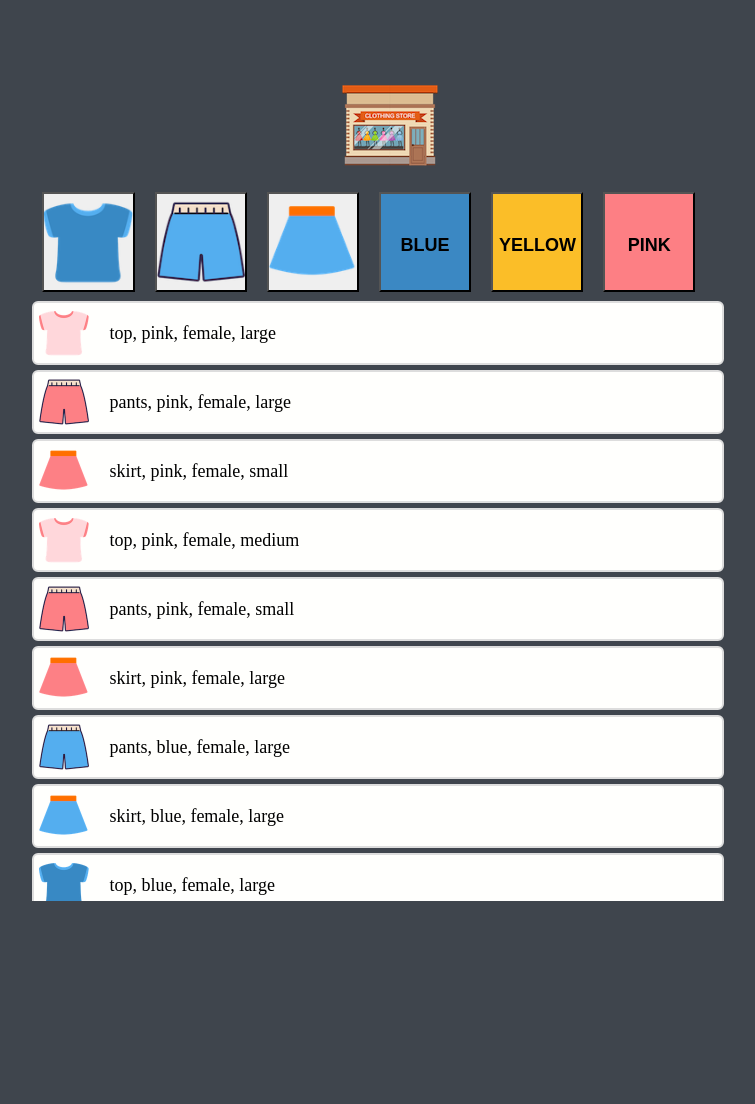
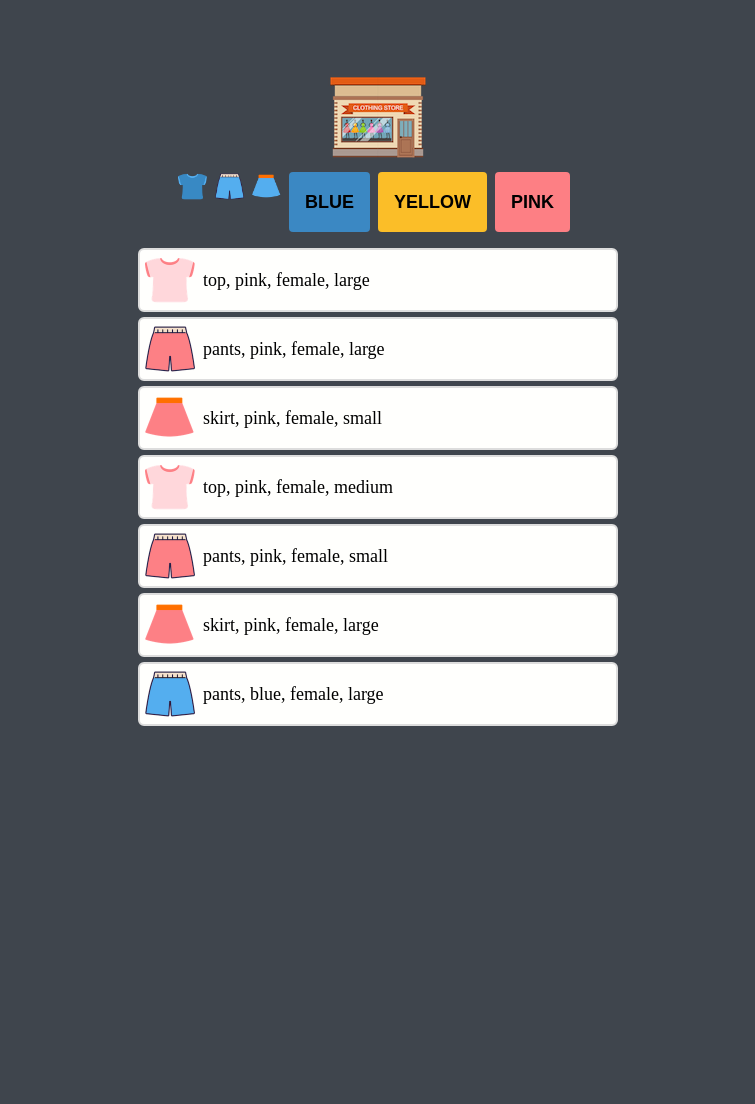
Before and after one commit to soyalattee/dreamcoding-minigame, a plain HTML site: page index.html in a window 1280 px wide. Shown: the whole page, without its empty margins (262-1017 px from the left). After the commit the page ends 816 px from the top, so only its background shows below. Drawn offline with Linux system fonts and the light colour scheme.

Commit message:
css change to flex

```diff
--- a/index.html
+++ b/index.html
@@ -11,12 +11,12 @@
     <div class="game-ground">
       <div class="logo"></div>
       <div class="category">
-        <button class="filter" id="top"></button>
-        <button class="filter" id="pants"></button>
-        <button class="filter" id="skirt"></button>
-        <button class="filter" id="blue">BLUE</button>
-        <button class="filter" id="yellow">YELLOW</button>
-        <button class="filter" id="pink">PINK</button>
+        <button class="filter img-btn" id="top"></button>
+        <button class="filter img-btn" id="pants"></button>
+        <button class="filter img-btn" id="skirt"></button>
+        <button class="filter color-btn" id="blue">BLUE</button>
+        <button class="filter color-btn" id="yellow">YELLOW</button>
+        <button class="filter color-btn" id="pink">PINK</button>
       </div>
       <ul class="item-list"></ul>
     </div>
--- a/style.css
+++ b/style.css
@@ -1,4 +1,5 @@
 :root {
+  /* 사이즈나 색을 변수로 지정해 사용한다 */
   /* color */
   --color-black: #3f454d;
   --color-white: #ffffff;
@@ -6,6 +7,15 @@
   --color-yellow: #fbbe28;
   --color-pink: #fd7f84;
   --color-light-grey: #dfdfdf;
+  /* size */
+  --base-space: 8px;
+  --size-btn: 60px;
+  --size-border: 4px;
+  --btn-font-size: 18px;
+  --size-thumbnail: 50px;
+
+  /* animation */
+  --animation-duration: 300ms;
 }
 
 * {
@@ -14,42 +24,62 @@
 
 body {
   background-color: var(--color-black);
+  display: flex;
+  justify-content: center;
+  align-items: center;
+  /* height: 100vh; */
 }
 
 .game-ground {
-  position: absolute;
-  top: 10%;
-  left: 20%;
-  width: 60%;
-  height: 1024px;
+  display: flex;
+  /* 정렬 축 결정 */
+  flex-direction: column;
+  /* 아이템들을 축의 중앙 으로 정렬 정 가운데로 오게 */
+  justify-content: center;
+  /* 아이템들 중앙라인 으로 정렬 */
+  align-items: center;
+  width: 100vh;
+  height: 100vh;
 }
 
 .logo {
-  position: absolute;
-  left: 45%;
   width: 100px;
   height: 100px;
+  cursor: pointer;
+  transition: transform var(--animation-duration) ease;
   background-image: url("./img/logo.png");
   background-repeat: no-repeat;
+  background-position: right;
+}
+
+/* 마우스 hover 시 커지는 애니메이션 추가 */
+.logo:hover,
+.filter:hover {
+  transform: scale(1.1);
 }
 
 .category {
-  position: absolute;
-  top: 10%;
-  left: 5%;
-  width: 90%;
-  height: 100px;
+  display: flex;
+  width: 50%;
 }
 .filter {
-  float: left;
-  width: calc(80% / 6);
-  height: 100px;
-  margin: 10px;
+  background-color: transparent;
+  border: none;
+  outline: none;
+  cursor: pointer;
   text-align: center;
-  line-height: 100px;
-  font-size: large;
   font-weight: bold;
-  background-position: center;
+  transition: transform var(--animation-duration) ease;
+  margin-right: var(--base-space);
+}
+.img-btn {
+  width: var(--size-btn);
+  height: var(--size-btn);
+}
+.color-btn {
+  font-size: var(--btn-font-size);
+  padding: calc(var(--base-space) * 2);
+  border-radius: var(--size-border);
 }
 #top {
   background-image: url("./img/blue_t.png");
@@ -67,28 +97,26 @@ body {
   background-size: contain;
 }
 #yellow {
-  background-color: #fbbe28;
+  background-color: var(--color-yellow);
 }
 #blue {
-  background-color: #3b88c3;
+  background-color: var(--color-blue);
 }
 #pink {
-  background-color: #fd7f84;
+  background-color: var(--color-pink);
 }
 
 .item-list {
   list-style: none;
+  width: 60%;
+  height: 60%;
+  padding-left: 0;
   overflow-y: auto;
-  position: absolute;
-  top: 20%;
-  left: 5%;
-  width: 90%;
-  height: 600px;
-  padding: 0px;
 }
 
 .item {
-  font-size: large;
+  display: flex;
+  font-size: var(--btn-font-size);
   line-height: 50px;
   border: 2px solid #dddddd;
   border-radius: 6px;
@@ -97,9 +125,10 @@ body {
   margin-bottom: 5px;
 }
 .item > img {
-  float: left;
+  width: var(--size-thumbnail);
+  height: var(--size-thumbnail);
 }
 
 .item > div {
-  margin-left: 70px;
+  margin-left: var(--base-space);
 }
```
